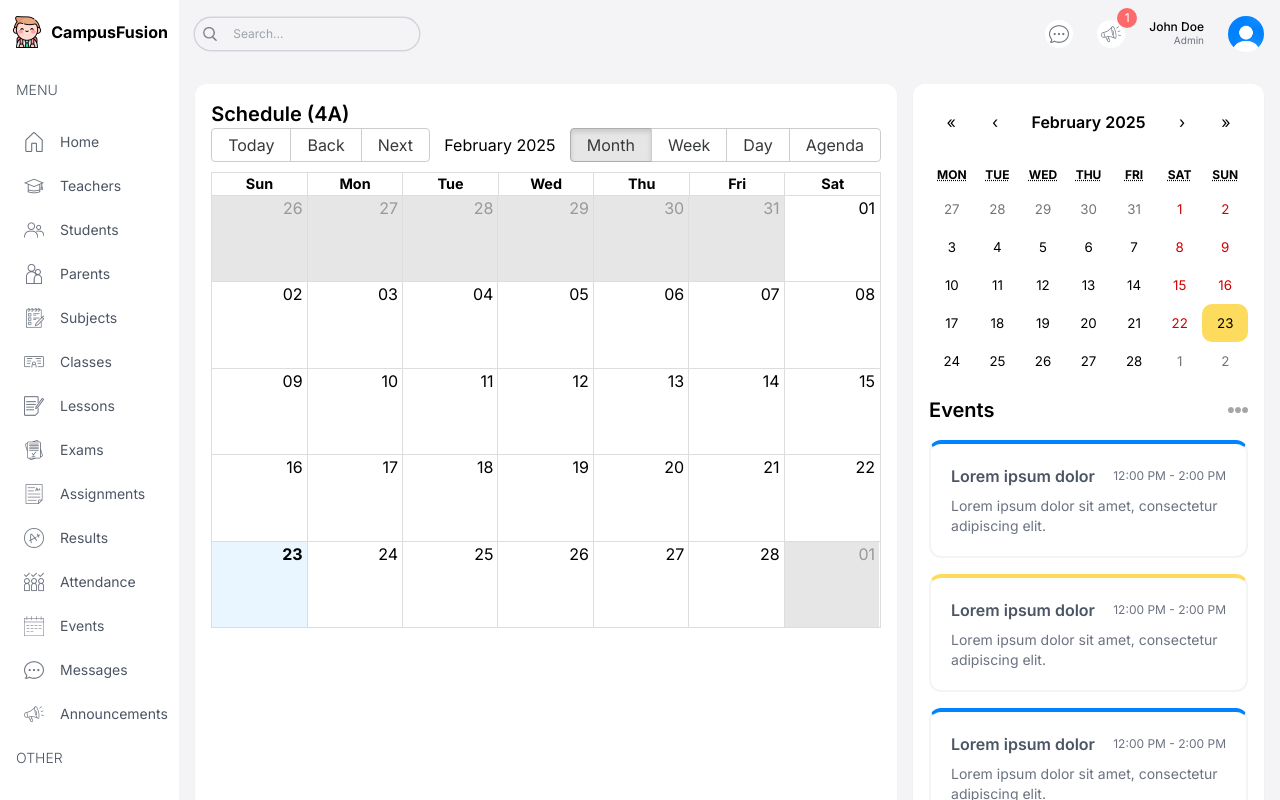
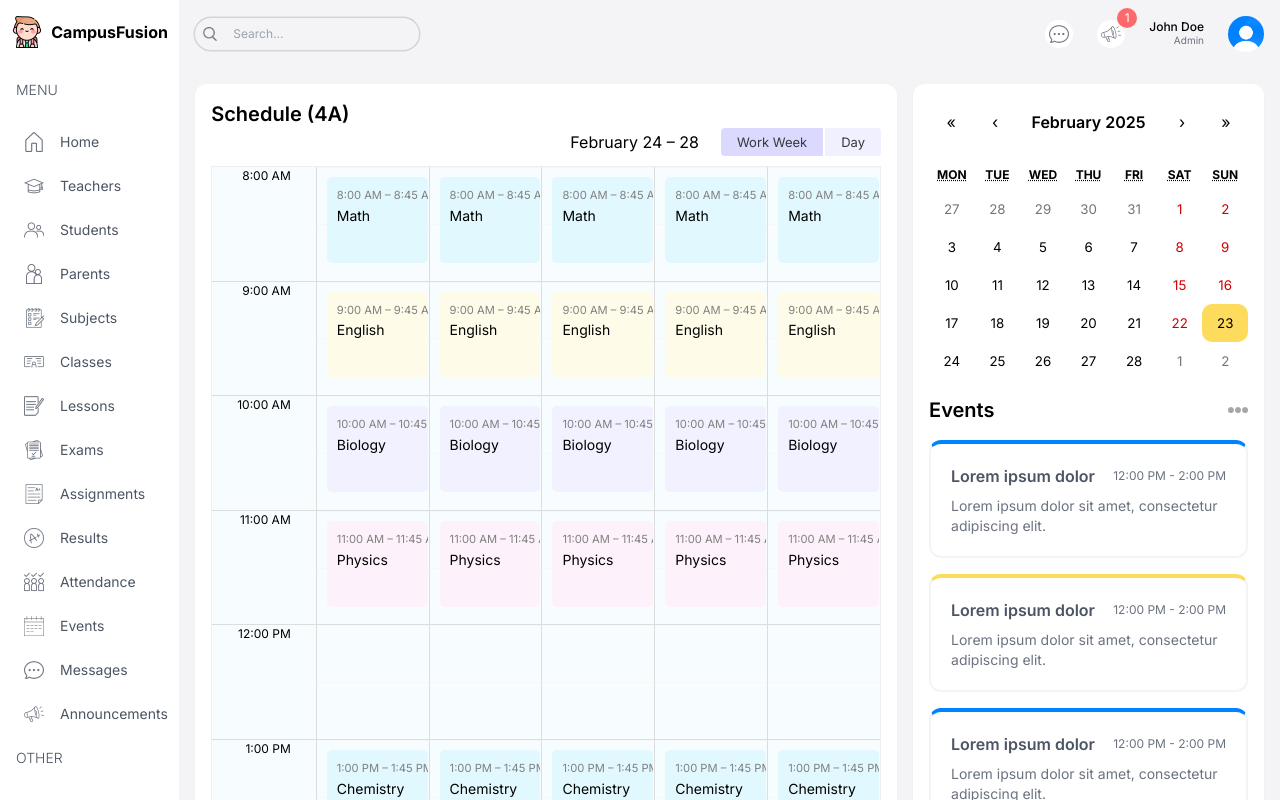
Before and after one commit to adivishnu-a/CampusFusion, a Next.js app: page /student in a window 1280 px wide. Built offline with nearby package versions, Linux system fonts and the light colour scheme.

Commit message:
Update Student Page and Big Calendar

```diff
--- a/src/app/(dashboard)/student/page.tsx
+++ b/src/app/(dashboard)/student/page.tsx
@@ -1,6 +1,6 @@
 import EventCalendar from "@/components/EventCalendar";
 import Announcements from "@/components/Announcements";
-import BigCalendar from '../../../components/BigCalendar';
+import BigCalendar from '@/components/BigCalendar';
 const StudentPage = () => {
   return (
     <div className='p-4 flex gap-4 flex-col xl:flex-row'>
--- a/src/app/globals.css
+++ b/src/app/globals.css
@@ -77,3 +77,94 @@
   background-color: #cbd5e1;
   border-radius: 20px;
 }
+
+/* Student Page - Calendar (Work Week/Day) */
+.rbc-btn-group:first-child {
+  display: none !important;
+}
+
+.rbc-toolbar-label {
+  text-align: right !important;
+  padding: 0px 20px !important;
+}
+
+.rbc-btn-group:last-child {
+  font-size: 13px !important;
+}
+
+.rbc-btn-group:last-child button {
+  border: none !important;
+  background-color: #f1f0ff !important;
+  margin-left: 2px !important;
+}
+
+.rbc-toolbar button.rbc-active {
+  background-color: #dbdafe !important;
+  box-shadow: none !important;
+}
+
+.rbc-time-view {
+  border-color: #eee !important;
+}
+
+.rbc-time-header {
+  display: none !important;
+}
+
+.rbc-time-content {
+  border: none !important;
+}
+
+.rbc-time-gutter.rbc-time-column {
+  font-size: 12px !important;
+}
+
+.rbc-time-gutter.rbc-time-column .rbc-timeslot-group {
+  padding: 0px 20px !important;
+}
+
+.rbc-timeslot-group {
+  background-color: #f7fdff !important;
+}
+
+.rbc-day-slot {
+  font-size: 14px !important;
+}
+
+.rbc-event {
+  border: none !important;
+  color: black !important;
+  padding: 10px !important;
+  margin: 10px !important;
+  width: 99% !important;
+}
+
+.rbc-event:nth-child(1) {
+  background-color: #e2f8ff !important;
+}
+.rbc-event:nth-child(2) {
+  background-color: #fefce8 !important;
+}
+.rbc-event:nth-child(3) {
+  background-color: #f2f1ff !important;
+}
+.rbc-event:nth-child(4) {
+  background-color: #fdf2fb !important;
+}
+.rbc-event:nth-child(5) {
+  background-color: #e2f8ff !important;
+}
+.rbc-event:nth-child(6) {
+  background-color: #fefce8 !important;
+}
+.rbc-event:nth-child(7) {
+  background-color: #f2f1ff !important;
+}
+.rbc-event:nth-child(8) {
+  background-color: #fdf2fb !important;
+}
+
+.rbc-event-label{
+  color: gray !important;
+  margin-bottom: 5px;
+}
--- a/src/components/BigCalendar.tsx
+++ b/src/components/BigCalendar.tsx
@@ -1,24 +1,34 @@
 "use client";
 
-import { Calendar, momentLocalizer } from 'react-big-calendar';
-import moment from 'moment';
-import 'react-big-calendar/lib/css/react-big-calendar.css';
-import { calendarEvents } from '@/lib/data';
+import { Calendar, momentLocalizer, View, Views } from "react-big-calendar";
+import moment from "moment";
+import "react-big-calendar/lib/css/react-big-calendar.css";
+import { calendarEvents } from "@/lib/data";
+import { useState } from "react";
 
 const localizer = momentLocalizer(moment);
 
 const BigCalendar = () => {
+  const [view, setView] = useState<View>(Views.WORK_WEEK);
+
+  const handleOnChangeView = (selectedView: View) => {
+    setView(selectedView);
+  };
+
   return (
-        <div>
     <Calendar
       localizer={localizer}
       events={calendarEvents}
       startAccessor="start"
       endAccessor="end"
-                style={{ height: 500 }}
+      views={["work_week", "day"]}
+      view={view}
+      style={{ height: "98%" }}
+      onView={handleOnChangeView}
+      min={new Date(2025, 1, 0, 8, 0, 0)}
+      max={new Date(2025, 1, 0, 18, 0, 0)}
     />
-        </div>
   );
-}
+};
 
 export default BigCalendar;
--- a/src/lib/data.ts
+++ b/src/lib/data.ts
@@ -915,149 +915,197 @@ export const announcementsData = [
   },
 ];
 
+// YOU SHOULD CHANGE THE DATES OF THE EVENTS TO THE CURRENT DATE TO SEE THE EVENTS ON THE CALENDAR
+// export const calendarEvents = [
+//   {
+//     title: "Math",
+//     allDay: false,
+//     start: new Date(2025, 2, 24, 8, 0),
+//     end: new Date(2025, 2, 24, 8, 45),
+//   },
+//   {
+//     title: "English",
+//     allDay: false,
+//     start: new Date(2025, 2, 24, 9, 0),
+//     end: new Date(2025, 2, 24, 9, 45),
+//   },
+//   {
+//     title: "Biology",
+//     allDay: false,
+//     start: new Date(2025, 2, 24, 10, 0),
+//     end: new Date(2025, 2, 24, 10, 45),
+//   },
+//   {
+//     title: "Physics",
+//     allDay: false,
+//     start: new Date(2025, 2, 24, 11, 0),
+//     end: new Date(2025, 2, 24, 11, 45),
+//   },
+//   {
+//     title: "Chemistry",
+//     allDay: false,
+//     start: new Date(2025, 2, 24, 13, 0),
+//     end: new Date(2025, 2, 24, 13, 45),
+//   },
+//   {
+//     title: "History",
+//     allDay: false,
+//     start: new Date(2025, 2, 24, 14, 0),
+//     end: new Date(2025, 2, 24, 14, 45),
+//   },
+//   {
+//     title: "English",
+//     allDay: false,
+//     start: new Date(2025, 2, 25, 9, 0),
+//     end: new Date(2025, 2, 25, 9, 45),
+//   },
+//   {
+//     title: "Biology",
+//     allDay: false,
+//     start: new Date(2025, 2, 25, 10, 0),
+//     end: new Date(2025, 2, 25, 10, 45),
+//   },
+//   {
+//     title: "Physics",
+//     allDay: false,
+//     start: new Date(2025, 2, 25, 11, 0),
+//     end: new Date(2025, 2, 25, 11, 45),
+//   },
 
-// YOU SHOULD CHANGE THE DATES OF THE EVENTS TO THE CURRENT DATE TO SEE THE EVENTS ON THE CALENDAR
-export const calendarEvents = [
-  {
-    title: "Math",
-    allDay: false,
-    start: new Date(2025, 7, 12, 8, 0),
-    end: new Date(2025, 7, 12, 8, 45),
-  },
-  {
-    title: "English",
-    allDay: false,
-    start: new Date(2025, 7, 12, 9, 0),
-    end: new Date(2025, 7, 12, 9, 45),
-  },
-  {
-    title: "Biology",
-    allDay: false,
-    start: new Date(2025, 7, 12, 10, 0),
-    end: new Date(2025, 7, 12, 10, 45),
-  },
-  {
-    title: "Physics",
-    allDay: false,
-    start: new Date(2025, 7, 12, 11, 0),
-    end: new Date(2025, 7, 12, 11, 45),
-  },
-  {
-    title: "Chemistry",
-    allDay: false,
-    start: new Date(2025, 7, 12, 13, 0),
-    end: new Date(2025, 7, 12, 13, 45),
-  },
-  {
-    title: "History",
-    allDay: false,
-    start: new Date(2025, 7, 12, 14, 0),
-    end: new Date(2025, 7, 12, 14, 45),
-  },
-  {
-    title: "English",
-    allDay: false,
-    start: new Date(2025, 7, 13, 9, 0),
-    end: new Date(2025, 7, 13, 9, 45),
-  },
-  {
-    title: "Biology",
-    allDay: false,
-    start: new Date(2025, 7, 13, 10, 0),
-    end: new Date(2025, 7, 13, 10, 45),
-  },
-  {
-    title: "Physics",
-    allDay: false,
-    start: new Date(2025, 7, 13, 11, 0),
-    end: new Date(2025, 7, 13, 11, 45),
-  },
+//   {
+//     title: "History",
+//     allDay: false,
+//     start: new Date(2025, 2, 25, 14, 0),
+//     end: new Date(2025, 2, 25, 14, 45),
+//   },
+//   {
+//     title: "Math",
+//     allDay: false,
+//     start: new Date(2025, 2, 26, 8, 0),
+//     end: new Date(2025, 2, 26, 8, 45),
+//   },
+//   {
+//     title: "Biology",
+//     allDay: false,
+//     start: new Date(2025, 2, 26, 10, 0),
+//     end: new Date(2025, 2, 26, 10, 45),
+//   },
 
-  {
-    title: "History",
-    allDay: false,
-    start: new Date(2025, 7, 13, 14, 0),
-    end: new Date(2025, 7, 13, 14, 45),
-  },
-  {
-    title: "Math",
-    allDay: false,
-    start: new Date(2025, 7, 14, 8, 0),
-    end: new Date(2025, 7, 14, 8, 45),
-  },
-  {
-    title: "Biology",
-    allDay: false,
-    start: new Date(2025, 7, 14, 10, 0),
-    end: new Date(2025, 7, 14, 10, 45),
-  },
+//   {
+//     title: "Chemistry",
+//     allDay: false,
+//     start: new Date(2025, 2, 26, 13, 0),
+//     end: new Date(2025, 2, 26, 13, 45),
+//   },
+//   {
+//     title: "History",
+//     allDay: false,
+//     start: new Date(2025, 2, 26, 14, 0),
+//     end: new Date(2025, 2, 26, 14, 45),
+//   },
+//   {
+//     title: "English",
+//     allDay: false,
+//     start: new Date(2025, 2, 27, 9, 0),
+//     end: new Date(2025, 2, 27, 9, 45),
+//   },
+//   {
+//     title: "Biology",
+//     allDay: false,
+//     start: new Date(2025, 2, 27, 10, 0),
+//     end: new Date(2025, 2, 27, 10, 45),
+//   },
+//   {
+//     title: "Physics",
+//     allDay: false,
+//     start: new Date(2025, 2, 27, 11, 0),
+//     end: new Date(2025, 2, 27, 11, 45),
+//   },
 
-  {
-    title: "Chemistry",
-    allDay: false,
-    start: new Date(2025, 7, 14, 13, 0),
-    end: new Date(2025, 7, 14, 13, 45),
-  },
-  {
-    title: "History",
-    allDay: false,
-    start: new Date(2025, 7, 14, 14, 0),
-    end: new Date(2025, 7, 13, 14, 45),
-  },
-  {
-    title: "English",
-    allDay: false,
-    start: new Date(2025, 7, 15, 9, 0),
-    end: new Date(2025, 7, 15, 9, 45),
-  },
-  {
-    title: "Biology",
-    allDay: false,
-    start: new Date(2025, 7, 15, 10, 0),
-    end: new Date(2025, 7, 15, 10, 45),
-  },
-  {
-    title: "Physics",
-    allDay: false,
-    start: new Date(2025, 7, 15, 11, 0),
-    end: new Date(2025, 7, 15, 11, 45),
-  },
+//   {
+//     title: "History",
+//     allDay: false,
+//     start: new Date(2025, 2, 27, 14, 0),
+//     end: new Date(2025, 2, 27, 14, 45),
+//   },
+//   {
+//     title: "Math",
+//     allDay: false,
+//     start: new Date(2025, 2, 28, 8, 0),
+//     end: new Date(2025, 2, 28, 8, 45),
+//   },
+//   {
+//     title: "English",
+//     allDay: false,
+//     start: new Date(2025, 2, 28, 9, 0),
+//     end: new Date(2025, 2, 28, 9, 45),
+//   },
 
-  {
-    title: "History",
-    allDay: false,
-    start: new Date(2025, 7, 15, 14, 0),
-    end: new Date(2025, 7, 15, 14, 45),
-  },
-  {
-    title: "Math",
-    allDay: false,
-    start: new Date(2025, 7, 16, 8, 0),
-    end: new Date(2025, 7, 16, 8, 45),
-  },
-  {
-    title: "English",
-    allDay: false,
-    start: new Date(2025, 7, 16, 9, 0),
-    end: new Date(2025, 7, 16, 9, 45),
-  },
+//   {
+//     title: "Physics",
+//     allDay: false,
+//     start: new Date(2025, 2, 28, 11, 0),
+//     end: new Date(2025, 2, 28, 11, 45),
+//   },
+//   {
+//     title: "Chemistry",
+//     allDay: false,
+//     start: new Date(2025, 2, 28, 13, 0),
+//     end: new Date(2025, 2, 28, 13, 45),
+//   },
+//   {
+//     title: "History",
+//     allDay: false,
+//     start: new Date(2025, 2, 28, 14, 0),
+//     end: new Date(2025, 2, 28, 14, 45),
+//   },
+// ];
+const today = new Date(2025, 1, 24); // Monday, Feb 24, 2025
 
-  {
-    title: "Physics",
-    allDay: false,
-    start: new Date(2025, 7, 16, 11, 0),
-    end: new Date(2025, 7, 16, 11, 45),
-  },
-  {
-    title: "Chemistry",
-    allDay: false,
-    start: new Date(2025, 7, 16, 13, 0),
-    end: new Date(2025, 7, 16, 13, 45),
-  },
-  {
-    title: "History",
-    allDay: false,
-    start: new Date(2025, 7, 16, 14, 0),
-    end: new Date(2025, 7, 16, 14, 45),
-  },
+const calendarEvents: any = [];
+
+const subjects = [
+  "Math",
+  "English",
+  "Biology",
+  "Physics",
+  "Chemistry",
+  "History",
 ];
+const timings = [
+  { start: [8, 0], end: [8, 45] },
+  { start: [9, 0], end: [9, 45] },
+  { start: [10, 0], end: [10, 45] },
+  { start: [11, 0], end: [11, 45] },
+  { start: [13, 0], end: [13, 45] },
+  { start: [14, 0], end: [14, 45] },
+];
+
+// Generate events for the next 6 days (Monday to Saturday)
+for (let i = 0; i < 6; i++) {
+  let eventDate = new Date(today);
+  eventDate.setDate(today.getDate() + i); // Move to next day
+
+  subjects.forEach((subject, index) => {
+    const { start, end } = timings[index];
+
+    calendarEvents.push({
+      title: subject,
+      allDay: false,
+      start: new Date(
+        eventDate.getFullYear(),
+        eventDate.getMonth(),
+        eventDate.getDate(),
+        ...start
+      ),
+      end: new Date(
+        eventDate.getFullYear(),
+        eventDate.getMonth(),
+        eventDate.getDate(),
+        ...end
+      ),
+    });
+  });
+}
+
+export { calendarEvents };
```
Lines whose indentation alone changed are shown as unchanged.
